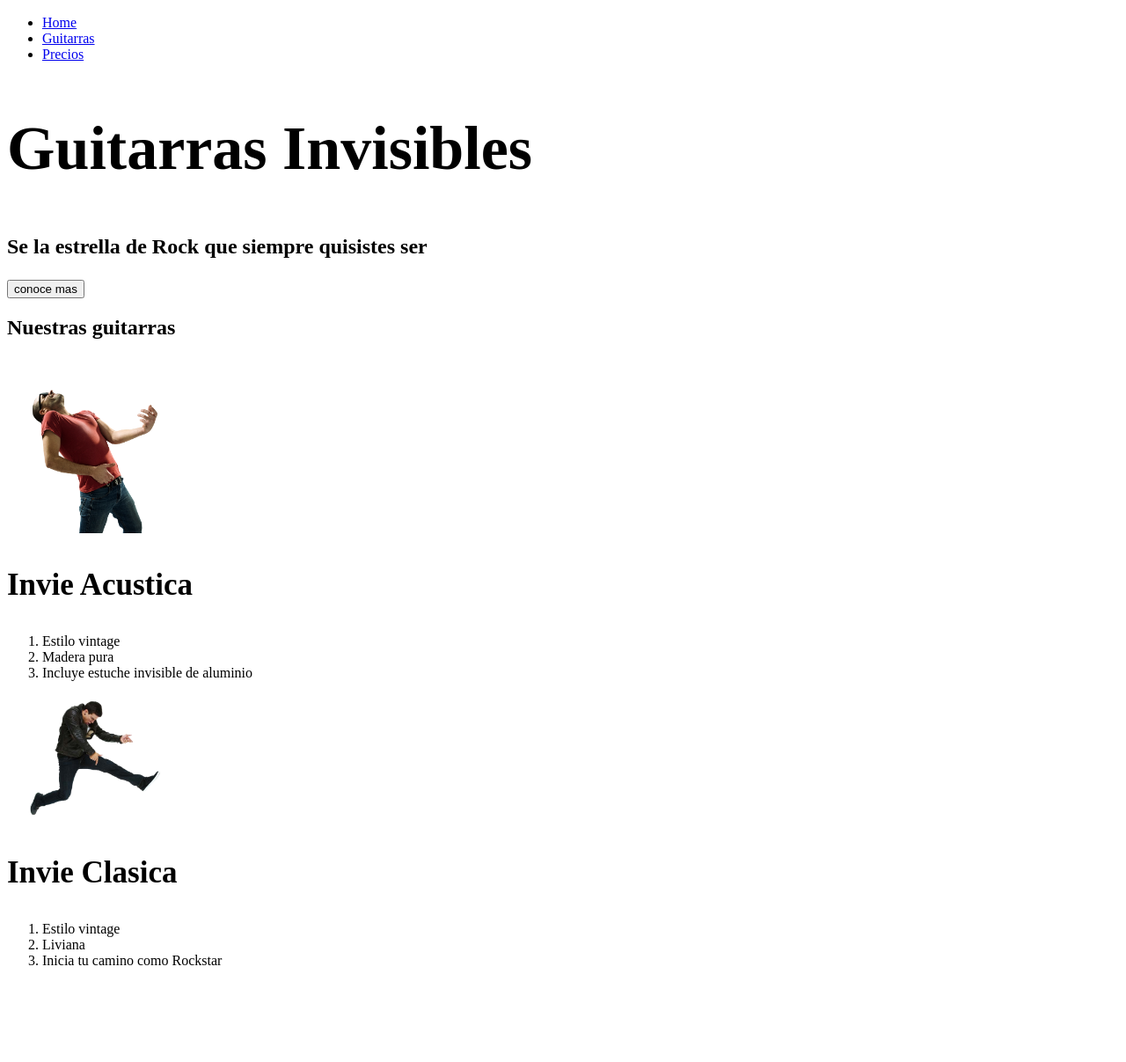
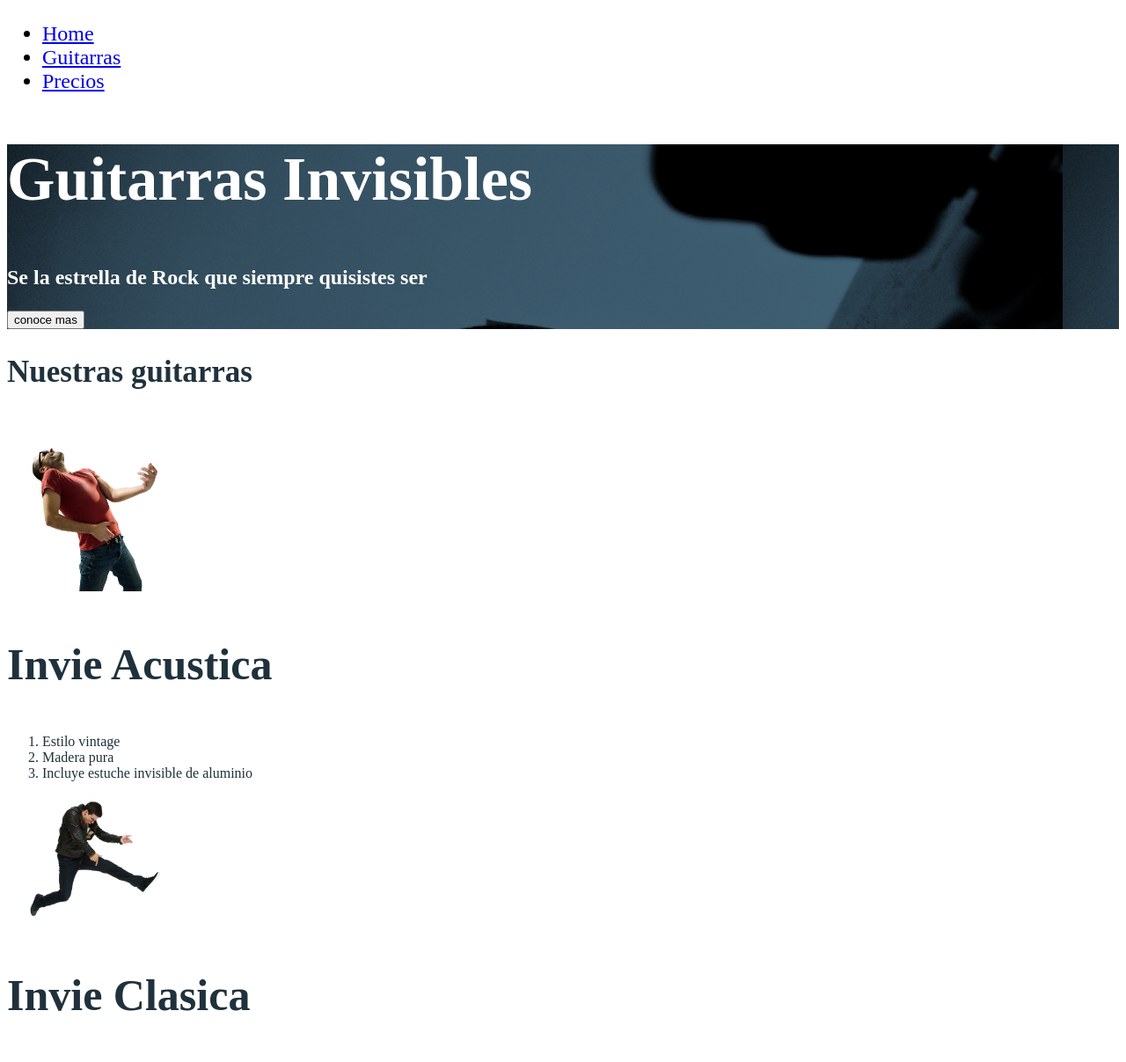
Before and after one commit to unmalnickname/Invie, a plain HTML site: page index.html in a window 1280 px wide. Shown: the part 79-1286 px from the top of the page at 88% size. Before the commit the page ends 1196 px from the top, so only its background shows below. Drawn offline with Linux system fonts and the light colour scheme.

Commit message:
Backgrounds, colores y tamaños de fuente

```diff
--- a/css/invie.css
+++ b/css/invie.css
@@ -12,7 +12,19 @@
 	font-size: 50px;
 
 }
-
-.guitarras h3 {
+.guitarras {
+	color: #1F313C;
+}
+.guitarras h2 {
 	font-size: 35px;
 }
+.portada {
+	background: url(../images/background.png);
+	color: white;
+}
+
+
+
+.menu {
+	font-size: 24px;
+}
--- a/index.html
+++ b/index.html
@@ -42,7 +42,7 @@
 	</article>
 	<article guitarra><!-- guitarra2 -->
 		<img src="images/invie-classic.png" width="200" alt="Guitarra invie classic">
-		<h3>Invie Clasica</h3>
+		<h3 class="title-b" >Invie Clasica</h3>
 		<ol>
 			<li>Estilo vintage</li>
 			<li>Liviana</li>
```
